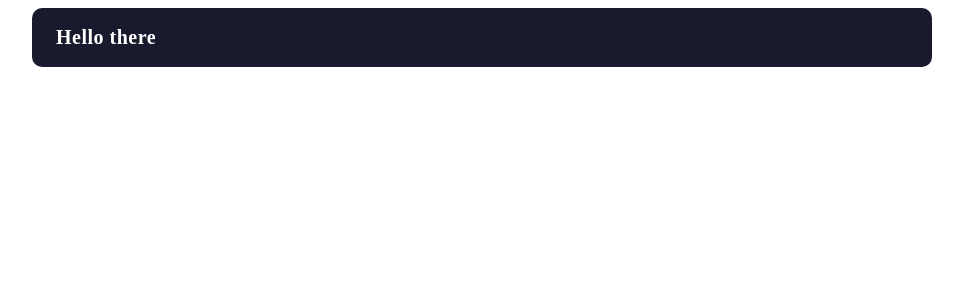
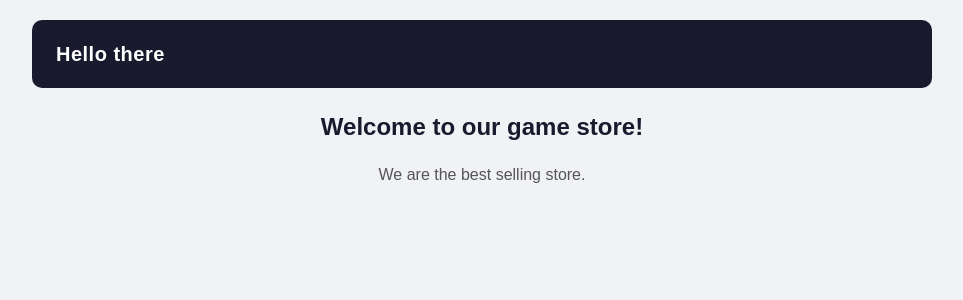
Before and after one commit to DanielVKrastev/Angular-SoftUni-2026, an Angular app in the folder 2-components/games/: page / in a window 1280 px wide. Shown: the top 300 px of the page, without its empty margins (158-1121 px from the left). Built offline with nearby package versions, Linux system fonts and the light colour scheme.

Commit message:
New Component Home

```diff
--- a/2-components/games/src/app/app.html
+++ b/2-components/games/src/app/app.html
@@ -2,6 +2,9 @@
   <header>
     <h1>Hello there</h1>
   </header>
+
+  <app-home />
+
 </div>
 
 <router-outlet />
--- a/2-components/games/src/app/app.ts
+++ b/2-components/games/src/app/app.ts
@@ -1,9 +1,10 @@
 import { Component, signal } from '@angular/core';
 import { RouterOutlet } from '@angular/router';
+import { HomeComponent } from './home/home.component';
 
 @Component({
   selector: 'app-root',
-  imports: [RouterOutlet],
+  imports: [RouterOutlet, HomeComponent],
   templateUrl: './app.html',
   styleUrl: './app.css'
 })
--- /dev/null
+++ b/2-components/games/src/app/home/home.component.css
@@ -0,0 +1,14 @@
+.home{
+    text-align: center;
+    max-width: 480px;
+    margin: 0 auto;
+}
+
+.home h2{
+    color: #1a1a2e;
+    margin-bottom: 6px;
+}
+
+.home p{
+    color:#555;
+}
--- /dev/null
+++ b/2-components/games/src/app/home/home.component.html
@@ -0,0 +1,4 @@
+<div class="home">
+    <h2>Welcome to our game store!</h2>
+    <p>We are the best selling store.</p>
+</div>
--- a/2-components/games/src/styles.css
+++ b/2-components/games/src/styles.css
@@ -1 +1,18 @@
 /* You can add global styles to this file, and also import other style files */
+
+* {
+    box-sizing: border-box;
+}
+
+body{
+    margin: 0;
+    padding: 20px;
+    background: #f0f2f5;
+    font-family: Arial, Helvetica, sans-serif;
+    line-height: 1.6;
+    color: #1a1a2e;
+}
+
+button{
+    font-family: inherit;
+}
```
Also changed, not shown: 2-components/games/src/app/home/home.component.ts (added, +12 -0 lines).
